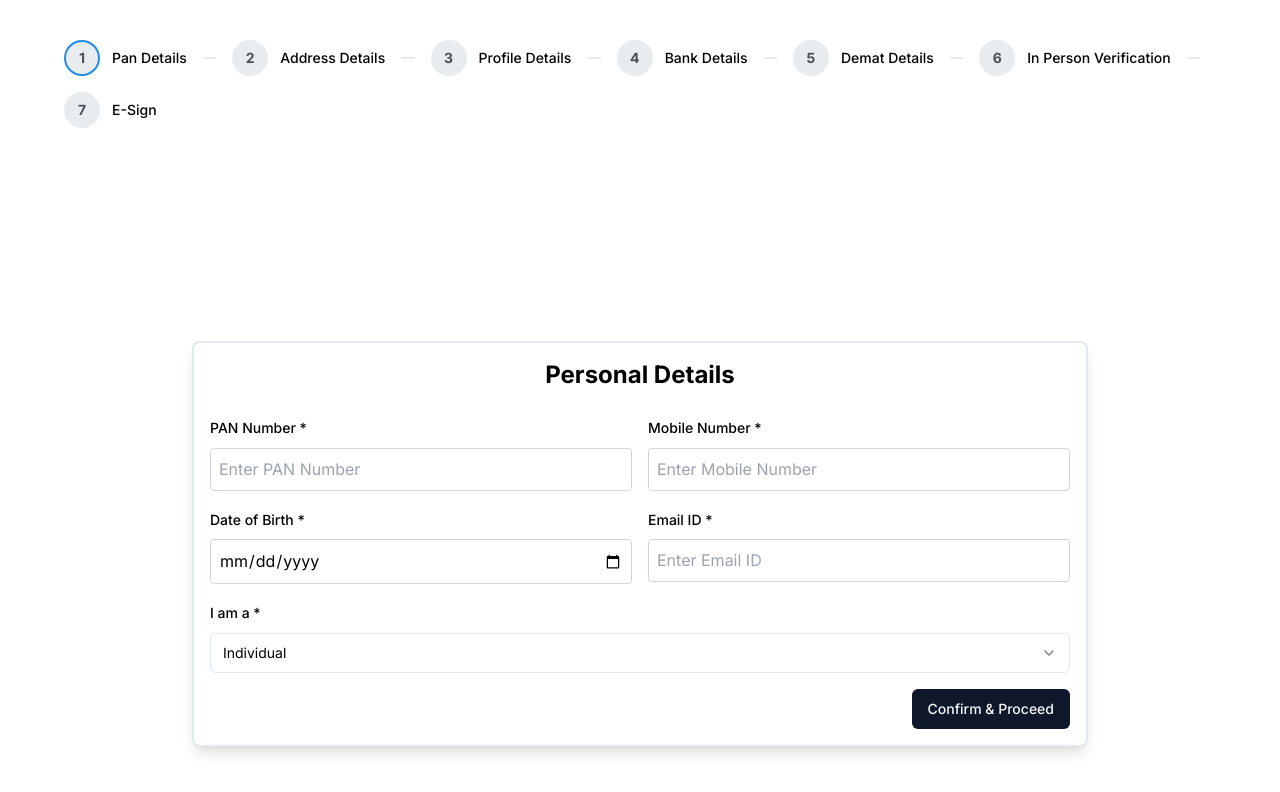
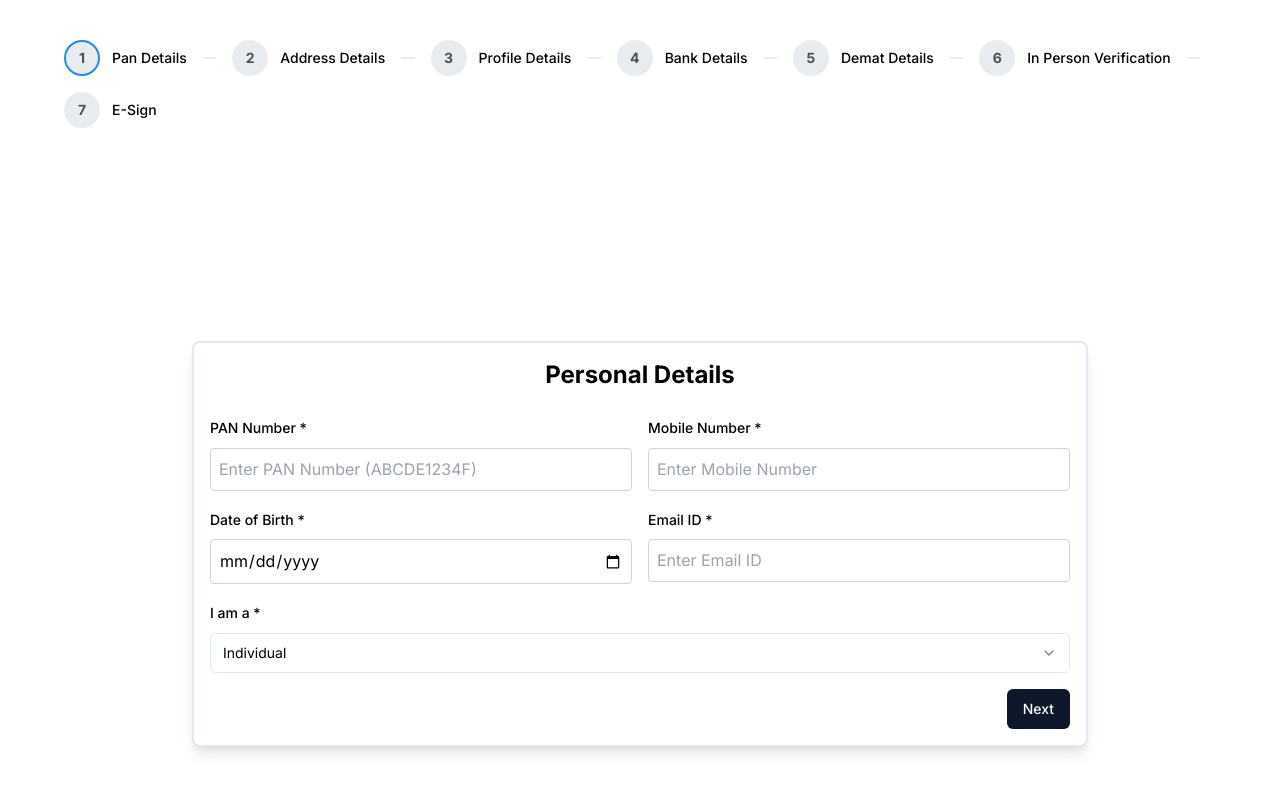
Before and after one commit to AryanGhatge/KYC_Project, a Next.js app: page /e-kyc in a window 1280 px wide. Shown: the top 792 px of the page. Built offline with nearby package versions, Linux system fonts and the light colour scheme; no server answers.

Commit message:
added pan service

```diff
--- a/src/components/custom/pan/PanDetailsForm.jsx
+++ b/src/components/custom/pan/PanDetailsForm.jsx
@@ -1,6 +1,6 @@
 "use client";
 
-import React, { useEffect } from "react";
+import React, { useEffect, useState } from "react";
 import { useForm } from "react-hook-form";
 import { zodResolver } from "@hookform/resolvers/zod";
 import { Button } from "@/components/ui/button";
@@ -21,8 +21,11 @@ import {
 } from "@/components/ui/select";
 import { panDetailsSchema } from "@/lib/schemas/e-kyc/panDetailsSchema";
 import { z } from "zod";
+import { showToast } from "@/lib/showToast";
+import { panService } from "@/lib/apiService/panService";
 
 const PanDetailsForm = ({ onSubmit, initialData }) => {
+  const [isSubmitting, setIsSubmitting] = useState(false);
   const formMethods = useForm({
     resolver: zodResolver(panDetailsSchema),
     defaultValues: initialData || {
@@ -42,8 +45,20 @@ const PanDetailsForm = ({ onSubmit, initialData }) => {
     }
   }, [initialData, formMethods]);
 
-  const handleSubmitForm = (data) => {
-    onSubmit(data, 1);
+  const handleSubmitForm = async (data) => {
+    try {
+      const response = await panService.registerPan(data);
+      console.log("PAN details submitted successfully:", response);
+      showToast.success("Details submitted successfully!");
+      onSubmit(data, 1);
+    } catch (error) {
+      console.error("Error submitting PAN details:", error);
+      showToast.error(
+        error.message || "Something went wrong. Please try again."
+      );
+    } finally {
+      setIsSubmitting(false);
+    }
   };
 
   return (
@@ -70,7 +85,7 @@ const PanDetailsForm = ({ onSubmit, initialData }) => {
                         <FormControl>
                           <input
                             type="text"
-                            placeholder="Enter PAN Number"
+                            placeholder="Enter PAN Number (ABCDE1234F)"
                             {...field}
                             className="w-full p-2 border border-gray-300 rounded"
                           />
@@ -185,8 +200,8 @@ const PanDetailsForm = ({ onSubmit, initialData }) => {
               </div>
 
               <div className="flex justify-end mt-4">
-                <Button type="submit" variant="default">
-                  Confirm & Proceed
+                <Button type="submit" variant="default" disabled={isSubmitting}>
+                  {isSubmitting ? "Submitting..." : "Next"}
                 </Button>
               </div>
             </form>
--- /dev/null
+++ b/src/lib/apiService/panService.js
@@ -0,0 +1,20 @@
+import axios from "axios";
+
+const BASE_URL = process.env.NEXT_PUBLIC_API_URL;
+
+export const panService = {
+  registerPan: async (panData) => {
+    try {
+      const response = await axios.post(
+        `${BASE_URL}/pan/register-pan`,
+        panData,
+        {
+          withCredentials: true,
+        }
+      );
+      return response.data;
+    } catch (error) {
+      throw error.response?.data || error.message;
+    }
+  },
+};
```
